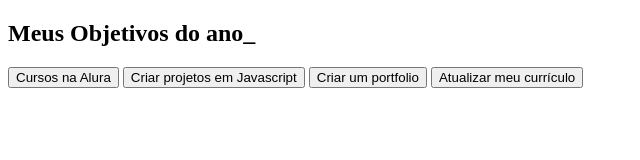
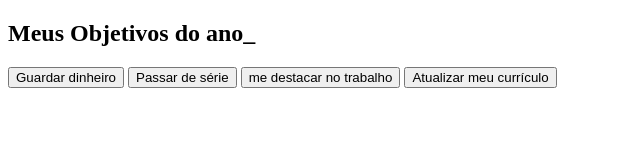
Before and after one commit to Krzyzanovsski/3C2024, a plain HTML site: page index.html in a window 1280 px wide. Shown: the whole page, without its empty margins (0-640 px from the left). Drawn offline with Linux system fonts and the light colour scheme.

Commit message:
Update index.html

```diff
--- a/index.html
+++ b/index.html
@@ -10,9 +10,9 @@
     <section class="conteudo-principal">
         <h2 class="titulo-principal">Meus Objetivos do ano_</h2>
 <div class="botoes">
-        <button class="botao">Cursos na Alura</button>
-        <button class="botao">Criar projetos em Javascript</button>
-        <button class="botao">Criar um portfolio</button>
+        <button class="botao">Guardar dinheiro</button>
+        <button class="botao">Passar de série</button>
+        <button class="botao">me destacar no trabalho</button>
         <button class="botao">Atualizar meu currículo</button>
  </div>
 </section>
```
